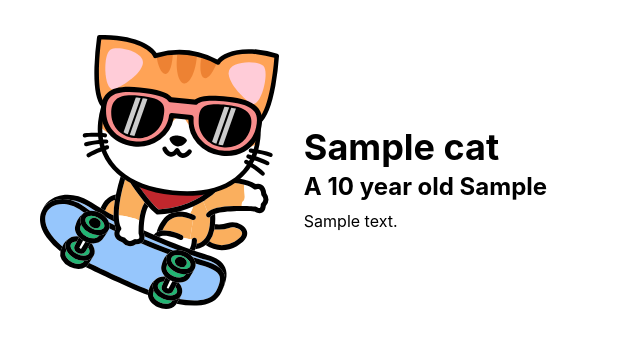
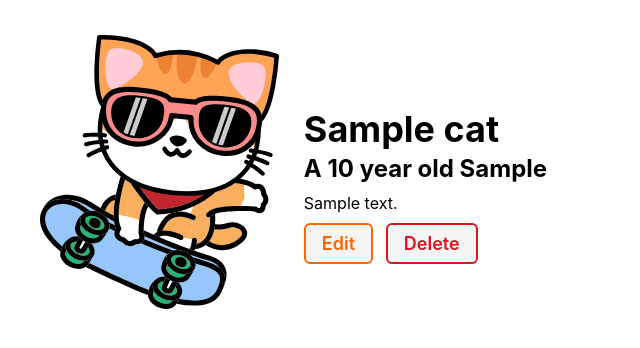
Before and after one commit to tsztin0217/django-crud-app-cat-collector, a Django app: page /cats/1/ in a window 1280 px wide. Shown: the part 55-403 px from the top of the page, without its empty margins (0-640 px from the left). Run offline with Django 5.2, Linux system fonts and the light colour scheme; tables that the repository leaves empty hold one stand-in row (values such as "Sample post").

Commit message:
Add update and delete button

```diff
--- a/main_app/templates/cats/detail.html
+++ b/main_app/templates/cats/detail.html
@@ -13,6 +13,11 @@
     <h2>A {{ cat.breed }} kitten.</h2>
     {% endif %}
     <p>{{ cat.description }}</p>
+
+    <div class="cat-actions">
+      <a href="{% url 'cat-update' cat.id %}" class="btn warn">Edit</a>
+      <a href="{% url 'cat-delete' cat.id %}" class="btn danger">Delete</a>
+    </div>
   </div>
 </section>
 {% endblock %}
```
